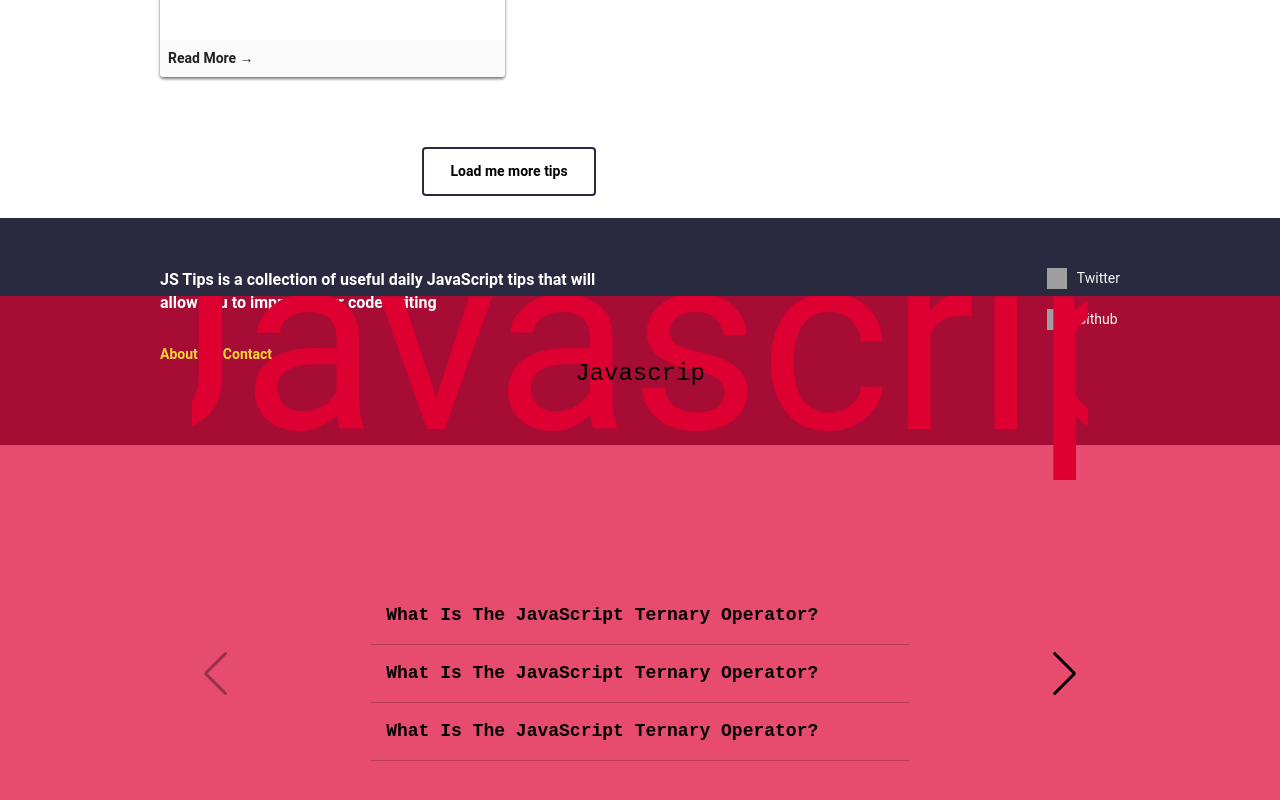
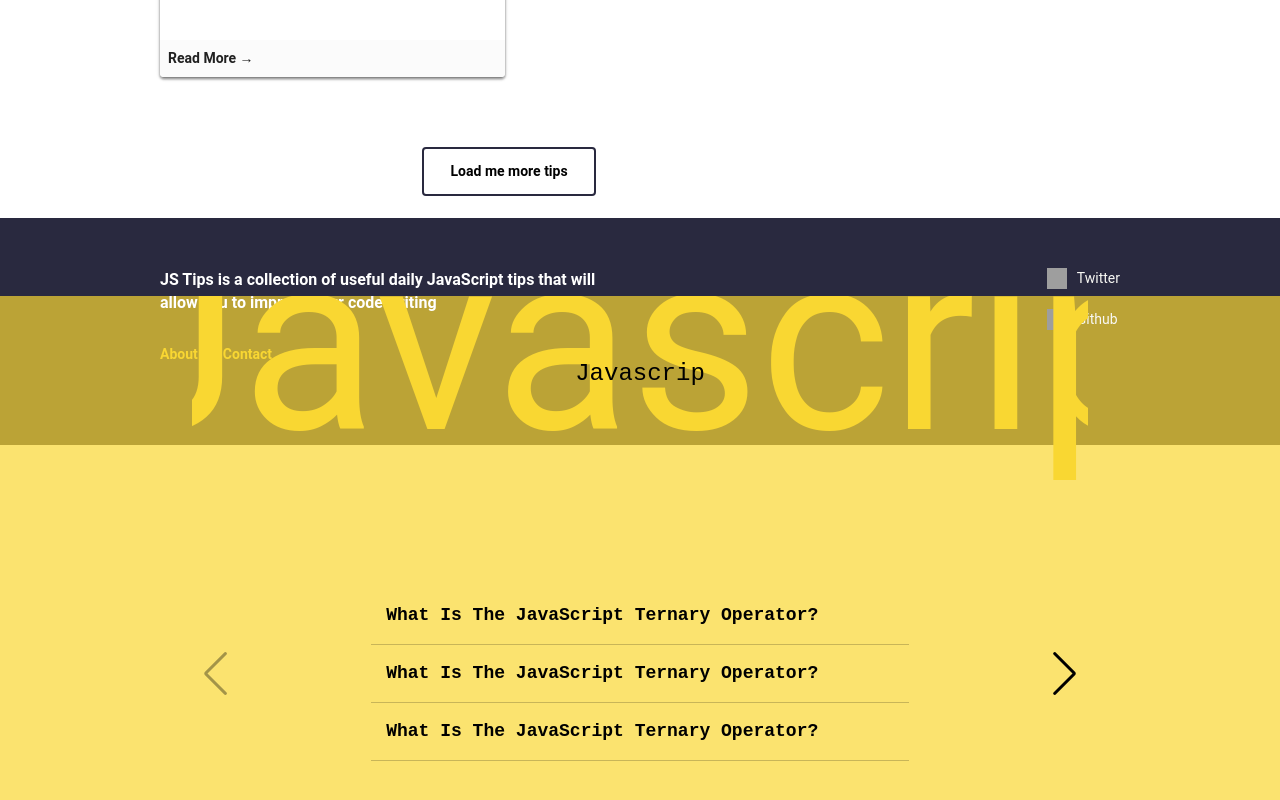
Before and after one commit to huynhquangminh/Js-tip-page-vuejs, a Vue app in the folder js-tip-co/: page /home in a window 1280 px wide. Shown: the part 1862-2662 px from the top of the page. Built offline with nearby package versions, Linux system fonts and the light colour scheme; grey boxes are pictures that could not be loaded.

Commit message:
update slide color

```diff
--- a/js-tip-co/src/components/SwiperApp.vue
+++ b/js-tip-co/src/components/SwiperApp.vue
@@ -1,12 +1,13 @@
 <template>
-    <div class="swiperVue">
+    <div class="swiperVue" :style="{background: listColors[indexColor].background}">
         <swiper
-            class="swiper swiperVue_block "
+            ref="mySwiper"
+            class="swiper swiperVue_block"
             :options="swiperOption"
             @slideChange="slideChange()"
         >
             <swiper-slide v-for="(item, index) in listCourse" :key="index">
-                <div class="swiperVue_titleBig">
+                <div class="swiperVue_titleBig" :style="{color: listColors[indexColor].colorTitle}">
                     <span>{{item}}</span>
                 </div>
                 <div class="swiperVue_titleSmall">{{item}}</div>
@@ -45,10 +46,33 @@
             },
         },
         listCourse: ['javascrip', 'vuejs', 'angular', 'reactjs', 'more'],
+        listColors: [
+            {
+                background: 'rgba(249, 215, 50, 0.7)',
+                colorTitle: 'rgba(249, 215, 50, 1)'
+            },
+            {
+                background: 'rgba(74, 213, 255, 0.7)',
+                colorTitle: 'rgba(74, 213, 255, 1)'
+            },
+            {
+                background: 'rgba(221, 0, 3, 0.7)',
+                colorTitle: 'rgba(221, 0, 3, 1)'
+            },
+            {
+                background: 'rgba(0, 255, 153, 0.7)',
+                colorTitle: 'rgba(0, 255, 153, 1)'
+            },
+            {
+                background: 'rgba(96, 125, 139, 0.7)',
+                colorTitle: 'rgba(96, 125, 139, 1)'
+            },
+        ],
+        indexColor: 0
     }),
     methods: {
-        slideChange(event) {
-            console.log('change slide', event)
+        slideChange() {
+            this.indexColor = this.$refs.mySwiper.$swiper.activeIndex
         }
     },
 };
@@ -58,7 +82,6 @@
     width: 100%;
     margin: auto;
     height: 100%;
-    background: rgba(221, 0, 49, 0.7);
     display: flex;
     .swiper-slide {
         display: flex;
@@ -83,7 +106,6 @@
         position: absolute;
         top: -140px;
         text-transform: capitalize;
-        color: rgba(221, 0, 49, 1);
     }
     &_content {
         width: 60%;
```
